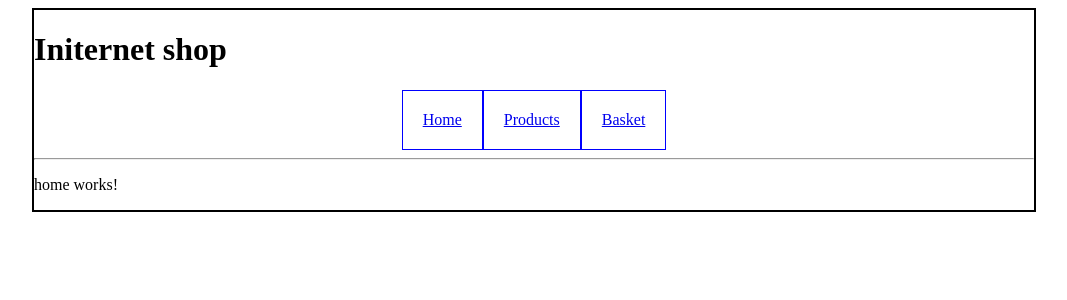
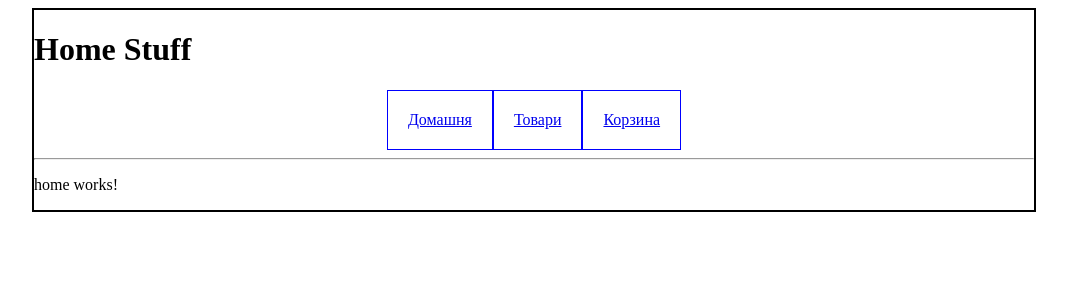
Before and after one commit to dmitryberesten/home-stuff, an Angular app: page / in a window 1280 px wide. Shown: the top 300 px of the page, without its empty margins (106-1173 px from the left). Built offline with nearby package versions, Linux system fonts and the light colour scheme.

Commit message:
Додав зміни в тексті

```diff
--- a/src/app/app.component.html
+++ b/src/app/app.component.html
@@ -1,9 +1,9 @@
 <div class="container">
-  <h1>Initernet shop</h1>
+  <h1>Home Stuff</h1>
   <nav>
-    <a routerLink="/">Home</a>
-    <a routerLink="products">Products</a>
-    <a routerLink="basket">Basket</a>
+    <a routerLink="/">Домашня</a>
+    <a routerLink="products">Товари</a>
+    <a routerLink="basket">Корзина</a>
   </nav>
   <hr>
   <router-outlet></router-outlet>
--- a/src/app/app.component.ts
+++ b/src/app/app.component.ts
@@ -6,5 +6,5 @@ import { Component } from '@angular/core';
   styleUrls: ['./app.component.css']
 })
 export class AppComponent {
-  title = 'internet-shop';
+  title = 'home-stuff';
 }
--- a/src/app/basket/basket.component.html
+++ b/src/app/basket/basket.component.html
@@ -1,4 +1,4 @@
-<h2>Basket page</h2>
+<h2>Сторінка ваших замовлень</h2>
 
 <div class="basket">
     <div class="items left-side">
@@ -12,12 +12,12 @@
             <br>
             {{ product.price | currency }}
             <br>
-            <button (click)="deleteOrder(product)">delete</button>
+            <button (click)="deleteOrder(product)">Видалити</button>
         </div>
     </div>
     <div class="total-price right-side">
         <span>{{ priceTotal }} $</span>
         <hr>
-        <button>Подтвердить заказ</button>
+        <button>Підтвердити замовлення</button>
     </div>
 </div>
--- a/src/app/products/card/card.component.html
+++ b/src/app/products/card/card.component.html
@@ -2,5 +2,5 @@
     <h1>{{ product.title }}</h1>
     <p>{{ product.description }}</p>
     <p>{{ product.price }}</p>
-    <button (click)="buy()">Купить</button>
+    <button (click)="buy()">Купити</button>
 </div>
--- a/src/index.html
+++ b/src/index.html
@@ -2,7 +2,7 @@
 <html lang="en">
 <head>
   <meta charset="utf-8">
-  <title>InternetShop</title>
+  <title>Home Stuff</title>
   <base href="/">
   <meta name="viewport" content="width=device-width, initial-scale=1">
   <link rel="icon" type="image/x-icon" href="favicon.ico">
```
Also changed, not shown: src/app/products/products.component.html (line endings or trailing spaces).
